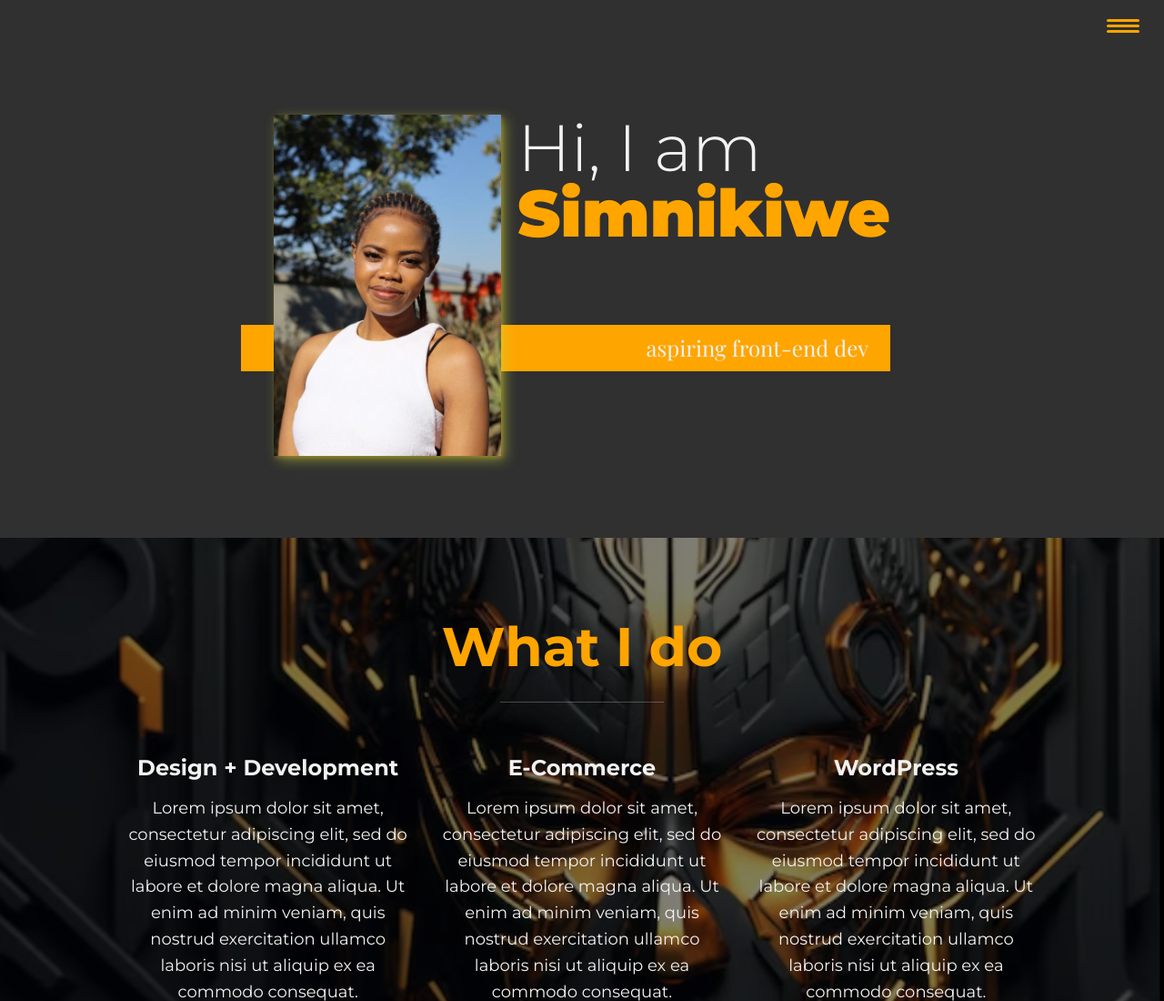
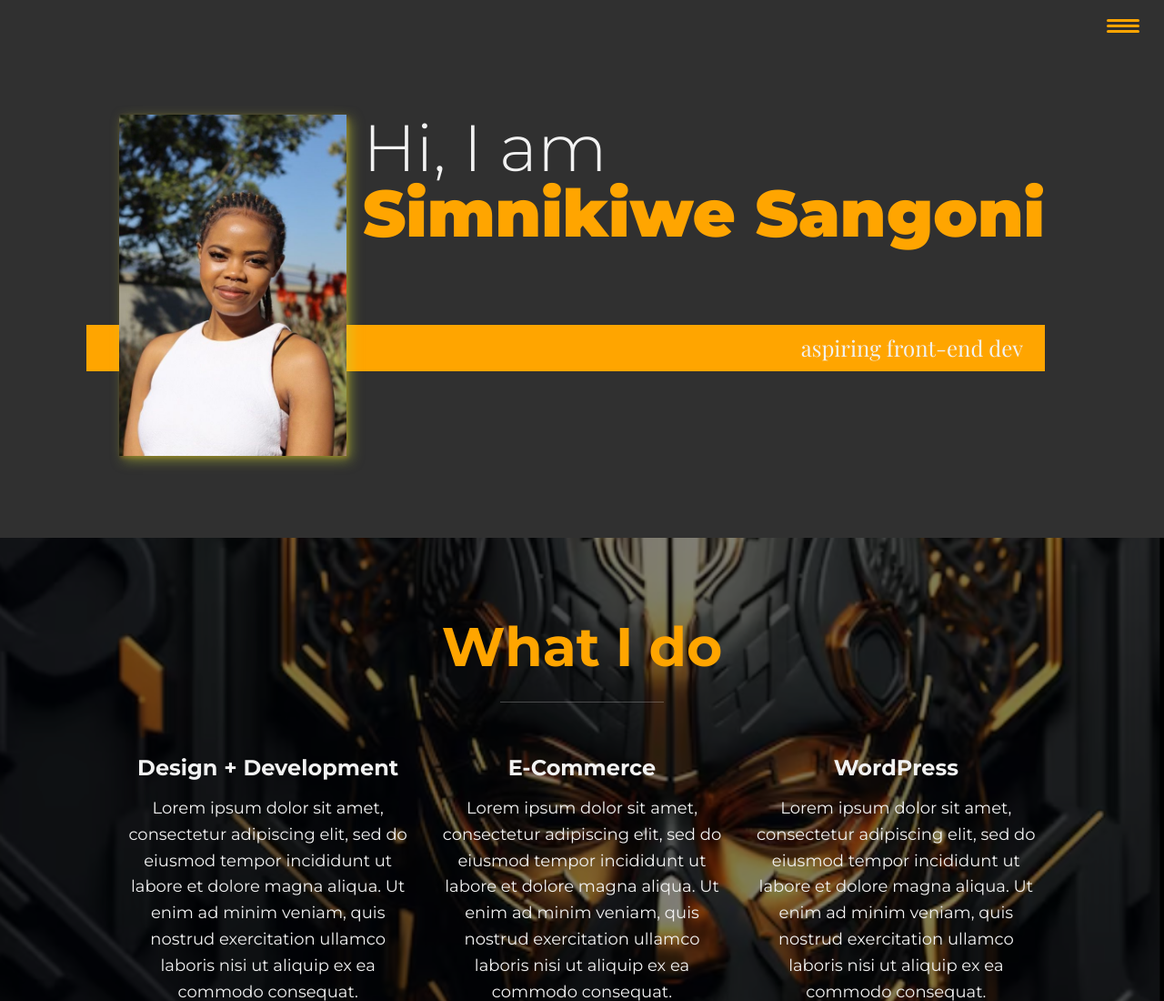
Before and after one commit to SimSangoni/portfolio, a website built with Vite: page index.html in a window 1280 px wide. Shown: the top 1100 px of the page at 91% size. Built offline with nearby package versions, Linux system fonts and the light colour scheme; a web font is replaced by a local one.

Commit message:
changed name back to normal

```diff
--- a/index.html
+++ b/index.html
@@ -43,7 +43,7 @@
         <!-- Introduction -->
         <section class="intro" id="home">
             <h1 class="section__title section__title--intro">
-                Hi, I am <strong>Simnikiwe</strong>
+                Hi, I am <strong>Simnikiwe Sangoni</strong>
             </h1>
             <p class="section__subtitle section__subtitle--intro">
                 aspiring front-end dev
```
